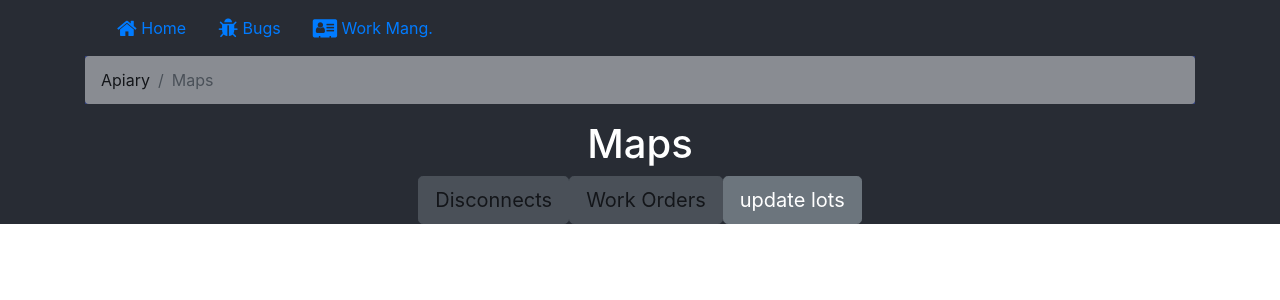
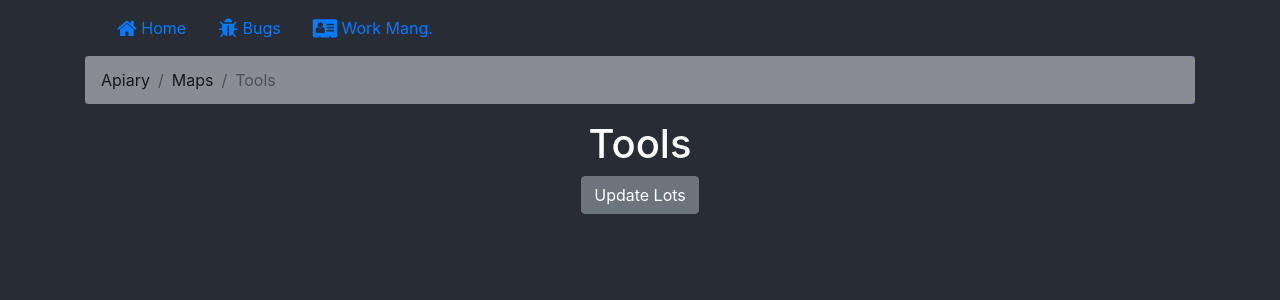
Before and after one commit to balcamo/maps, a React (Create React App) app: page /tools in a window 1280 px wide. Shown: the top 300 px of the page. Built offline with nearby package versions, Linux system fonts and the light colour scheme.

Commit message:
adding tool to add lot number to esri water and eletric meters

```diff
--- a/src/App.css
+++ b/src/App.css
@@ -1,7 +1,7 @@
 .App {
   text-align: center;
   background-color: #282c34;
-  height: 100%;
+  height: 100vh;
 }
 
 .App-logo {
@@ -44,6 +44,9 @@ div,p{
   height:80vh;
   width:85vw;
 }
+.homeButtons{
+ margin: 2px;
+}
 @keyframes App-logo-spin {
   from {
     transform: rotate(0deg);
--- a/src/Components/Home.js
+++ b/src/Components/Home.js
@@ -1,41 +1,9 @@
 import React,{Component} from 'react';
 import { Breadcrumb, BreadcrumbItem, Button } from 'reactstrap';
 import * as urls from '../urlsConfig';
+import UpdateLot from './updateLots';
+class Home extends Component {
 
-class Home extends Component {
-    constructor(props) {
-        super(props);
-        this.state = {
-          esriURL:urls.esriPage+'updateLots/',
-
-        };
-
-      }
-    updateLots(e){
-        e.preventDefault();
-
-        fetch(this.state.esriURL, {
-            method:"GET",
-            headers: {
-                'Content-Type': 'application/json'
-              },
-        }).then(function(response) {
-            if (response.ok) {
-                return response
-            } else {
-                var error = new Error(response.statusText);
-                error.response = response;
-                this.setState({loading:false});
-                throw error;
-            }
-        })
-        .then(res => res.json())
-        .then((data) => {
-            console.log(data);
-            alert("process finished check esri to make sure all lots are updated");
-            })
-           .catch(console.log);
-    }
     render(){
     return (
         <div>
@@ -44,15 +12,9 @@ class Home extends Component {
                 <BreadcrumbItem active>Maps</BreadcrumbItem>
             </Breadcrumb>
             <h1>Maps</h1>
-            <Button size="lg" className="Breadcrumbs" >
-                <a href="/disconnects">Disconnects</a>
-            </Button>
-            <Button size="lg" className="Breadcrumbs" >
-                <a href="/workOrders">Work Orders</a>
-            </Button>
-            <Button size="lg" onClick={e=>this.updateLots(e)} >
-            update lots
-            </Button>
+            <Button className="homeButtons" size="lg" href="/disconnects">Disconnects</Button>
+            <Button className="homeButtons" size="lg" href="/workOrders">Work Orders</Button>
+            <Button className="homeButtons" size="lg" href="/tools" >Tools</Button>
         </div>
     )
     }
--- a/src/Components/Main.js
+++ b/src/Components/Main.js
@@ -5,7 +5,7 @@ import NavNav from './nav';
 import Disconnects from './disconnects';
 import WorkOrders from './workOrders';
 import Home from './Home';
-
+import Tools from './tools'
 //import { actions } from 'react-redux-form';
 //import { TransitionGroup, CSSTransition } from 'react-transition-group';
 
@@ -24,7 +24,7 @@ class Main extends Component{
                     <Switch>
                         <Route path="/disconnects" component={Disconnects} />
                         <Route path="/workOrders" component={WorkOrders} />
-
+                        <Route path="/tools" component={Tools} />
                         <Route path="/" component={Home} />
                     </Switch>
                 </BrowserRouter>
--- /dev/null
+++ b/src/Components/tools.js
@@ -0,0 +1,23 @@
+import React,{Component} from 'react';
+import { Breadcrumb, BreadcrumbItem, ButtonGroup } from 'reactstrap';
+import * as urls from '../urlsConfig';
+import UpdateLot from './updateLots';
+class Tools extends Component {
+
+    render(){
+    return (
+        <div>
+            <Breadcrumb className="Breadcrumbs">
+                <BreadcrumbItem ><a href={urls.homePage}>Apiary</a></BreadcrumbItem>
+                <BreadcrumbItem ><a href='/'>Maps</a></BreadcrumbItem>
+                <BreadcrumbItem active>Tools</BreadcrumbItem>
+            </Breadcrumb>
+            <h1>Tools</h1>
+            <ButtonGroup>
+                <UpdateLot/>
+            </ButtonGroup>
+        </div>
+    )
+    }
+}
+export default Tools;
--- /dev/null
+++ b/src/Components/updateLots.js
@@ -0,0 +1,50 @@
+import React,{Component} from 'react';
+import { Button } from 'reactstrap';
+import * as urls from '../urlsConfig';
+
+class UpdateLot extends Component {
+    constructor(props) {
+        super(props);
+        this.state = {
+          esriURL:urls.esriPage+'updateLots/',
+
+        };
+
+      }
+    updateLots(e){
+        e.preventDefault();
+
+        fetch(this.state.esriURL, {
+            method:"GET",
+            headers: {
+                'Content-Type': 'application/json'
+              },
+        }).then(function(response) {
+            if (response.ok) {
+                return response
+            } else {
+                var error = new Error(response.statusText);
+                error.response = response;
+                this.setState({loading:false});
+                throw error;
+            }
+        })
+        .then(res => res.json())
+        .then((data) => {
+            console.log(data);
+            alert("process finished check esri to make sure all lots are updated");
+            })
+           .catch(console.log);
+    }
+    render(){
+    return (
+        <div>
+
+            <Button onClick={e=>this.updateLots(e)} >
+            Update Lots
+            </Button>
+        </div>
+    )
+    }
+}
+export default UpdateLot;
--- a/src/Components/workOrders.js
+++ b/src/Components/workOrders.js
@@ -10,7 +10,7 @@ class WorkOrders extends Component {
     constructor(props) {
         super(props);
         this.state = {
-          baseURL:urls.springbrook+'workOrder',
+          baseURL:urls.springbrook+'workorder/bystatus?status=In Progres',
           esriURL:urls.esriPage+'workOrders/',
           selectedState: 'In Progress',
           setState:false,
@@ -68,7 +68,7 @@ class WorkOrders extends Component {
         .then(res => res.json())
         .then((data) => {
 
-            console.log(data);
+            console.log(data[0]);
             if(data.length===0){
                 alert("There are no current workOrders for the criteria");
             }else{
@@ -80,7 +80,8 @@ class WorkOrders extends Component {
 
 
             }
-            this.sendToEsri(refresh);
+
+            //this.sendToEsri(refresh);
         })
            .catch(console.log);
 
```
